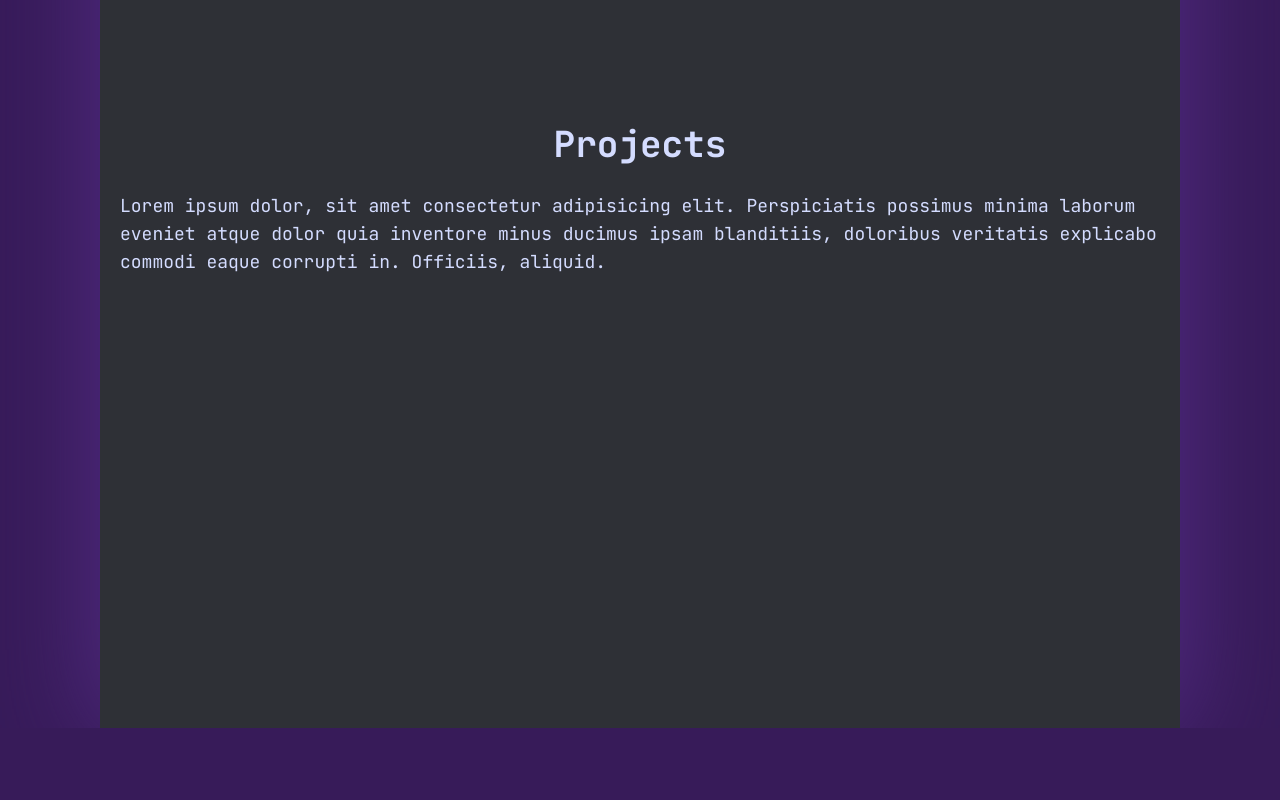
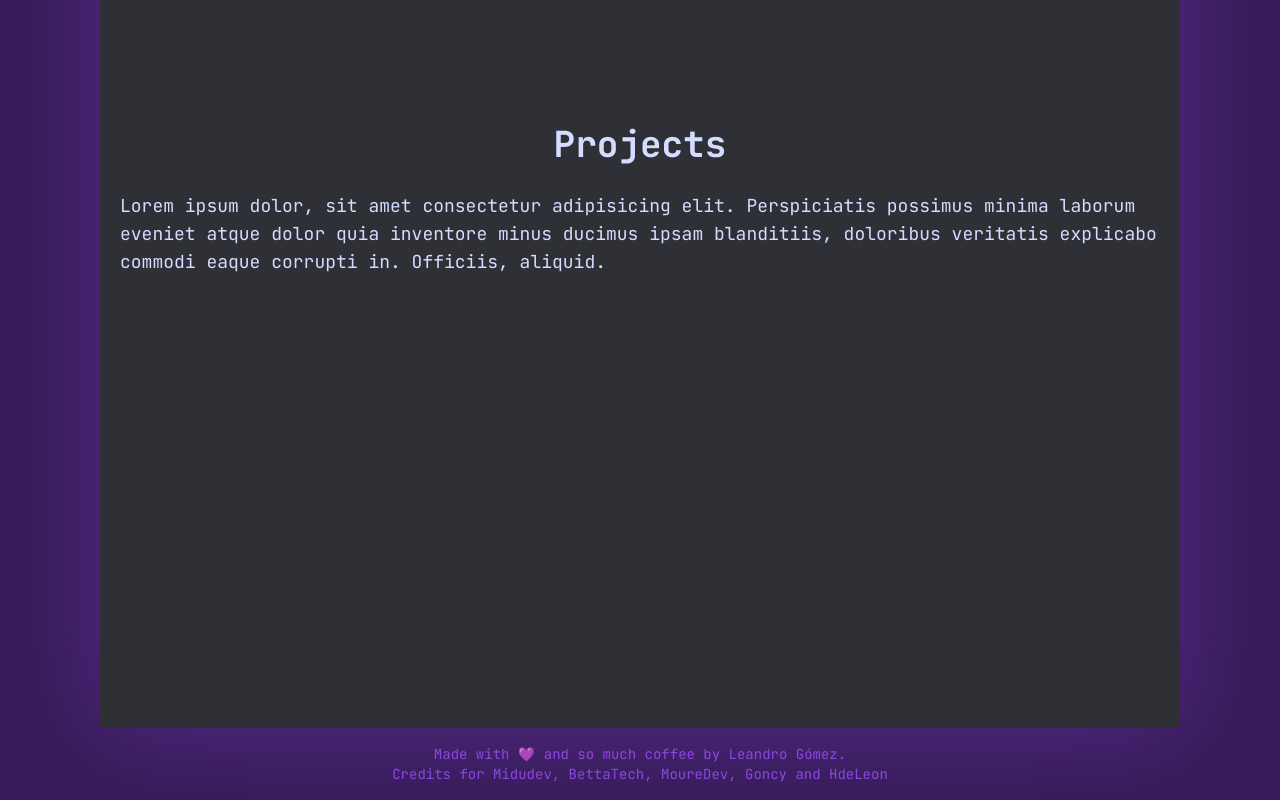
Before and after one commit to sofowest/portfolio, a React (Vite) app: page / in a window 1280 px wide. Shown: the part 2168-2968 px from the top of the page. Before the commit the page ends 2896 px from the top, so only its background shows below. Built offline with nearby package versions, Linux system fonts and the light colour scheme.

Commit message:
Update App.jsx

```diff
--- a/src/App.jsx
+++ b/src/App.jsx
@@ -1,6 +1,7 @@
 import React from 'react'
 import './global.css'
 import Home from './pages/Home.jsx'
+import Footer from './components/layout/footer.jsx';
 
 // Estado para controlar el flicker en el fondo
 import { useState } from 'react';
@@ -40,6 +41,7 @@ function App() {
         style={{background: (isNameFlicker || finalTransparent) ? "transparent" : "var(--bckg-gray-inicio)"}}
       >
       </div>
+      <Footer />
     </div>
   )
 }
```
